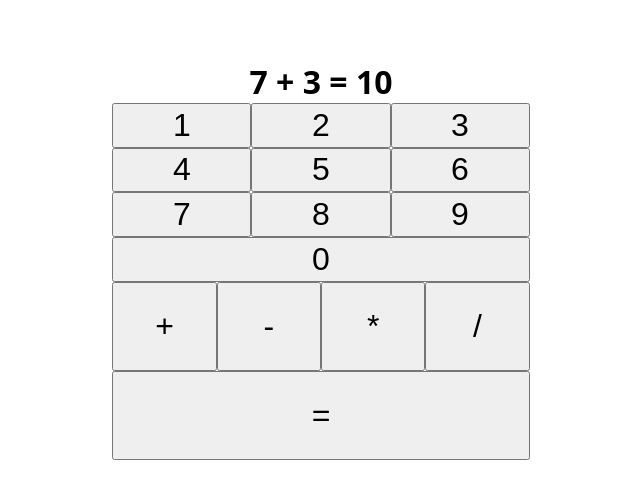
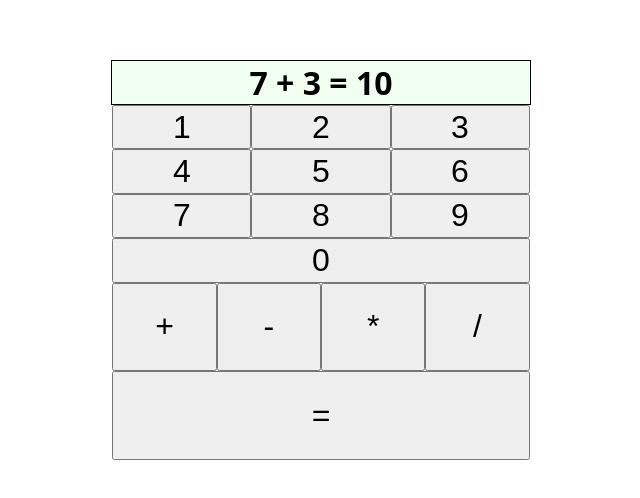
Before and after one commit to ZarathustraSama/calculator, a plain HTML site: page index.html in a window 1280 px wide. Shown: the part 148-646 px from the top of the page, without its empty margins (319-959 px from the left). Drawn offline with Linux system fonts and the light colour scheme.

Commit message:
Adjusted display appearance

```diff
--- a/styles.css
+++ b/styles.css
@@ -2,7 +2,6 @@ body, html {
     height: 100%;
     font-family: system-ui, -apple-system, BlinkMacSystemFont, 'Segoe UI', Roboto, Oxygen, Ubuntu, Cantarell, 'Open Sans', 'Helvetica Neue', sans-serif;
 }
-
 
 body, .calculator {
     display: flex;
@@ -13,6 +12,13 @@ body, .calculator {
 .display, .number-pad, .number-row, .operator-pad, .operator-row {
     display: flex;
     flex: auto;
+}
+
+.display {
+    width: 100%;
+    justify-content: center;
+    border: 1px solid #000;
+    background-color: #f0fff0;
 }
 
 .calculator {
```
